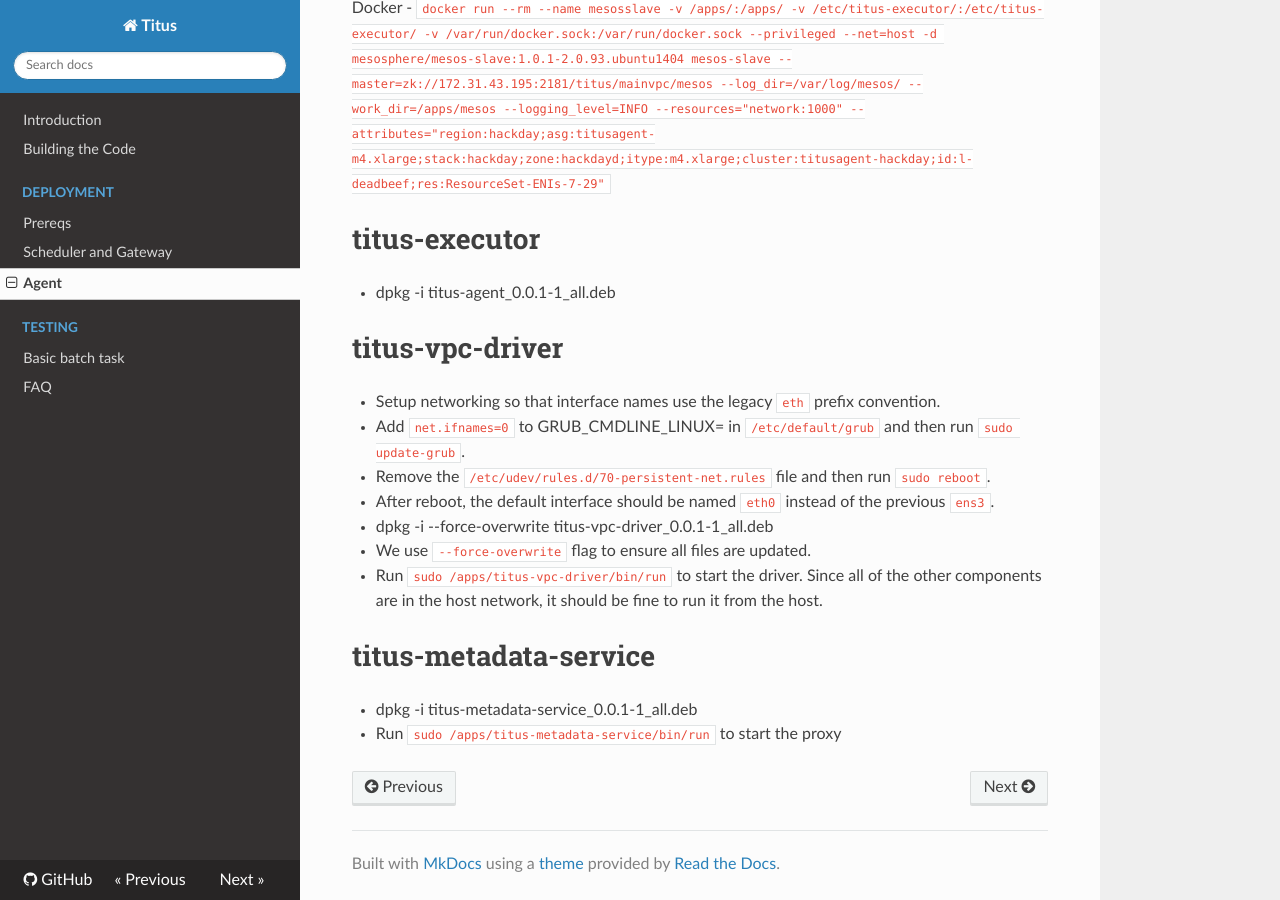
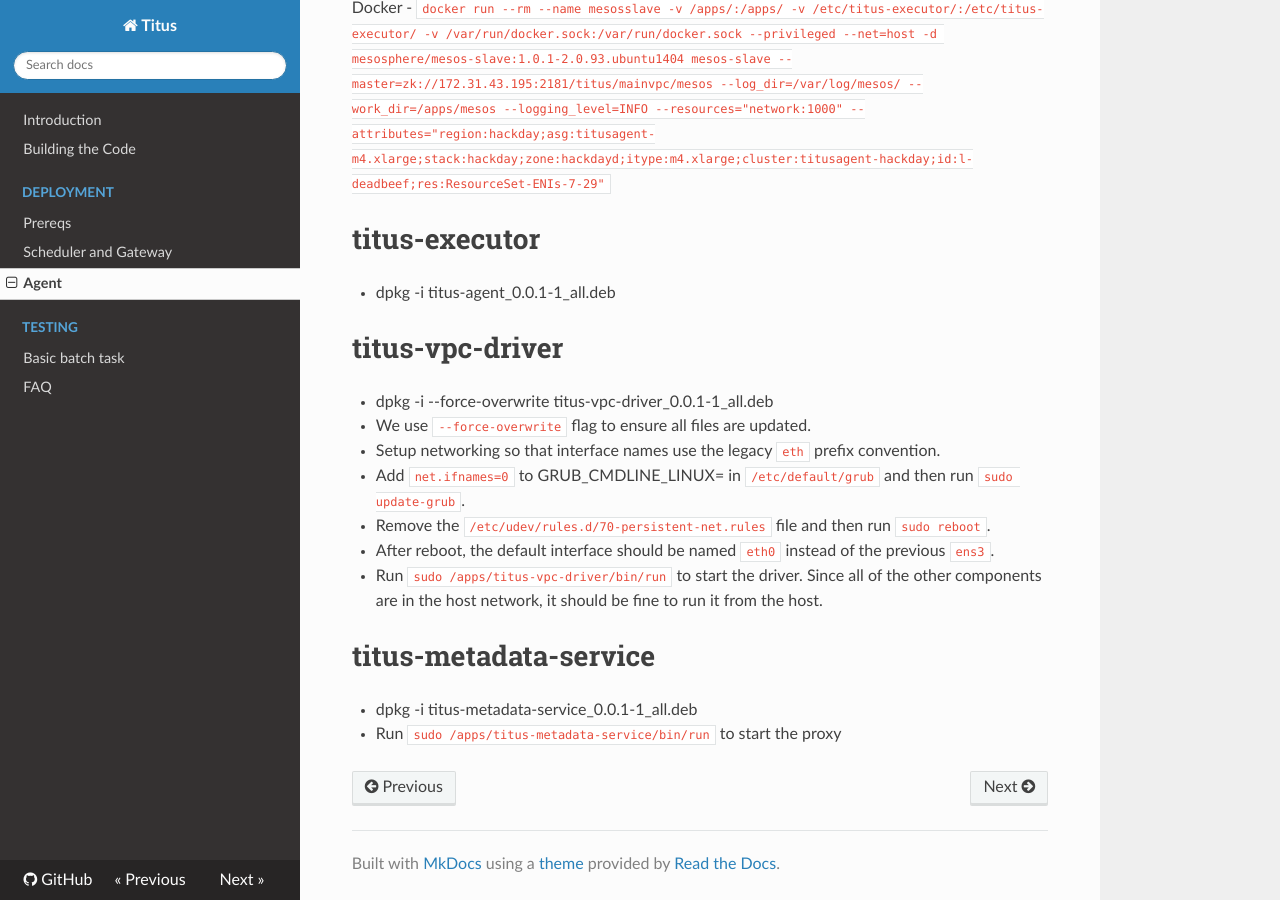
Before and after one commit to Netflix/titus, an MkDocs documentation site: the page built from docs/docs/install/agent.md, in a window 1280 px wide and 900 px high, scrolled down 799 px. Built offline with MkDocs 1.6.1, drawn with Linux system fonts in a browser that asks for light colours; nearby versions of some CDN libraries; old or Windows-style settings are respelled for this version of MkDocs.

Commit message:
Reorder steps

```diff
--- a/docs/docs/install/agent.md
+++ b/docs/docs/install/agent.md
@@ -36,12 +36,12 @@
 - dpkg -i titus-agent_0.0.1-1_all.deb
 
 # titus-vpc-driver
+- dpkg -i --force-overwrite titus-vpc-driver_0.0.1-1_all.deb
+  - We use `--force-overwrite` flag to ensure all files are updated.
 - Setup networking so that interface names use the legacy `eth` prefix convention.
   - Add `net.ifnames=0` to GRUB_CMDLINE_LINUX= in `/etc/default/grub` and then run `sudo update-grub`.
   - Remove the `/etc/udev/rules.d/70-persistent-net.rules` file and then run `sudo reboot`.
   - After reboot, the default interface should be named `eth0` instead of the previous `ens3`.
-- dpkg -i --force-overwrite titus-vpc-driver_0.0.1-1_all.deb
-  - We use `--force-overwrite` flag to ensure all files are updated.
 - Run `sudo /apps/titus-vpc-driver/bin/run` to start the driver. Since all of the other
 components are in the host network, it should be fine to run it from the host.
 
```
